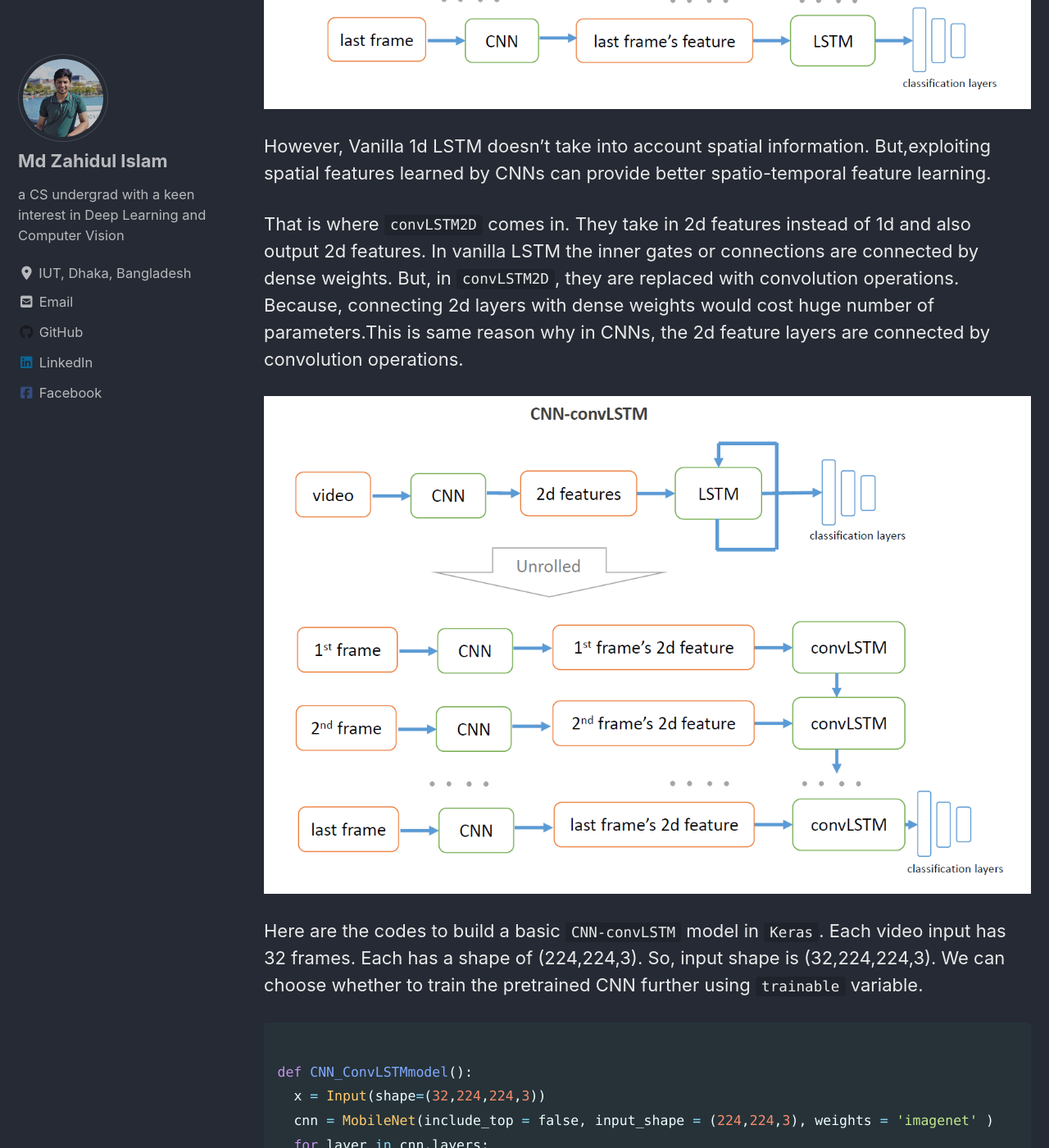
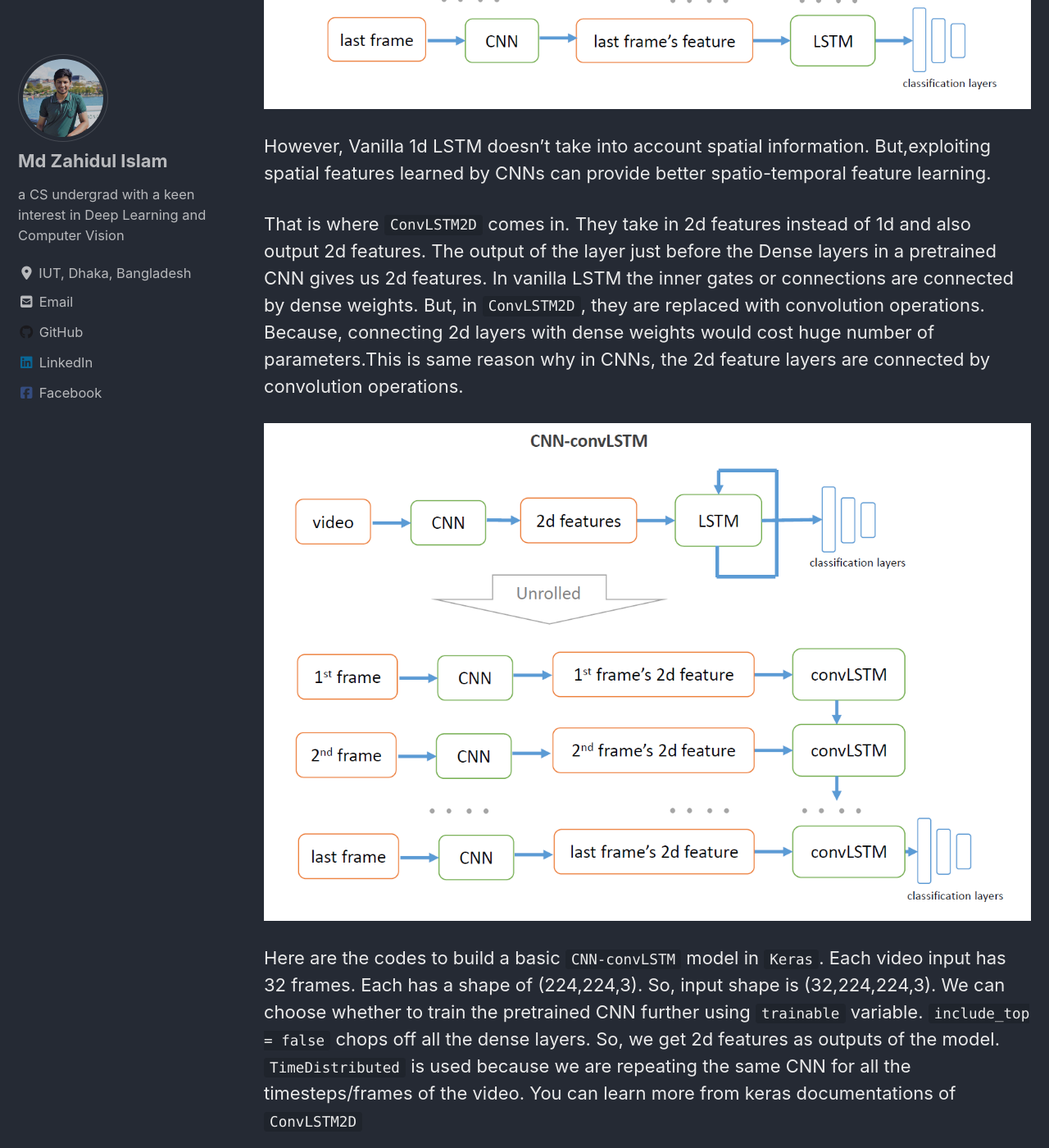
Before and after one commit to Zedd1558/Zedd1558.github.io, a Jekyll site: the page built from _posts/2020-06-14-LSTM in Computer Vision.md, in a window 1280 px wide and 1400 px high, scrolled down 2643 px. Shown: the whole window at 82% size. Built offline with Jekyll 4.4.1, drawn with Linux system fonts in a browser that asks for light colours; cached includes are drawn as plain includes; nearby versions of some CDN libraries.

Commit message:
finishing up the first blog

````diff
--- a/_posts/2020-06-14-LSTM in Computer Vision.md
+++ b/_posts/2020-06-14-LSTM in Computer Vision.md
@@ -32,11 +32,11 @@ Here is a diagram of basic CNN-LSTM architecture.
 
 However, Vanilla 1d LSTM doesn't take into account spatial information. But,exploiting spatial features learned by CNNs can provide better spatio-temporal feature learning.
 
-That is where `convLSTM2D` comes in. They take in 2d features instead of 1d and also output 2d features. In vanilla LSTM the inner gates or connections are connected by dense weights. But, in `convLSTM2D`, they are replaced with convolution operations. Because, connecting 2d layers with dense weights would cost huge number of parameters.This is same reason why in CNNs, the 2d feature layers are connected by convolution operations.
+That is where `ConvLSTM2D` comes in. They take in 2d features instead of 1d and also output 2d features. The output of the layer just before the Dense layers in a pretrained CNN gives us 2d features. In vanilla LSTM the inner gates or connections are connected by dense weights. But, in `ConvLSTM2D`, they are replaced with convolution operations. Because, connecting 2d layers with dense weights would cost huge number of parameters.This is same reason why in CNNs, the 2d feature layers are connected by convolution operations.
 
 <img src="{{site.url}}{{site.baseurl}}/assets/images/figures/cnnconvlstm.png" alt="a figure of CNN-convLSTM">
 
-Here are the codes to build a basic `CNN-convLSTM` model in `Keras`. Each video input has 32 frames. Each has a shape of (224,224,3). So, input shape is (32,224,224,3). We can choose whether to train the pretrained CNN further using `trainable` variable.
+Here are the codes to build a basic `CNN-convLSTM` model in `Keras`. Each video input has 32 frames. Each has a shape of (224,224,3). So, input shape is (32,224,224,3). We can choose whether to train the pretrained CNN further using `trainable` variable. `include_top = false` chops off all the dense layers. So, we get 2d features as outputs of the model. `TimeDistributed` is used because we are repeating the same CNN for all the timesteps/frames of the video. You can learn more from keras documentations of `ConvLSTM2D`
 
 ```python
 
````
